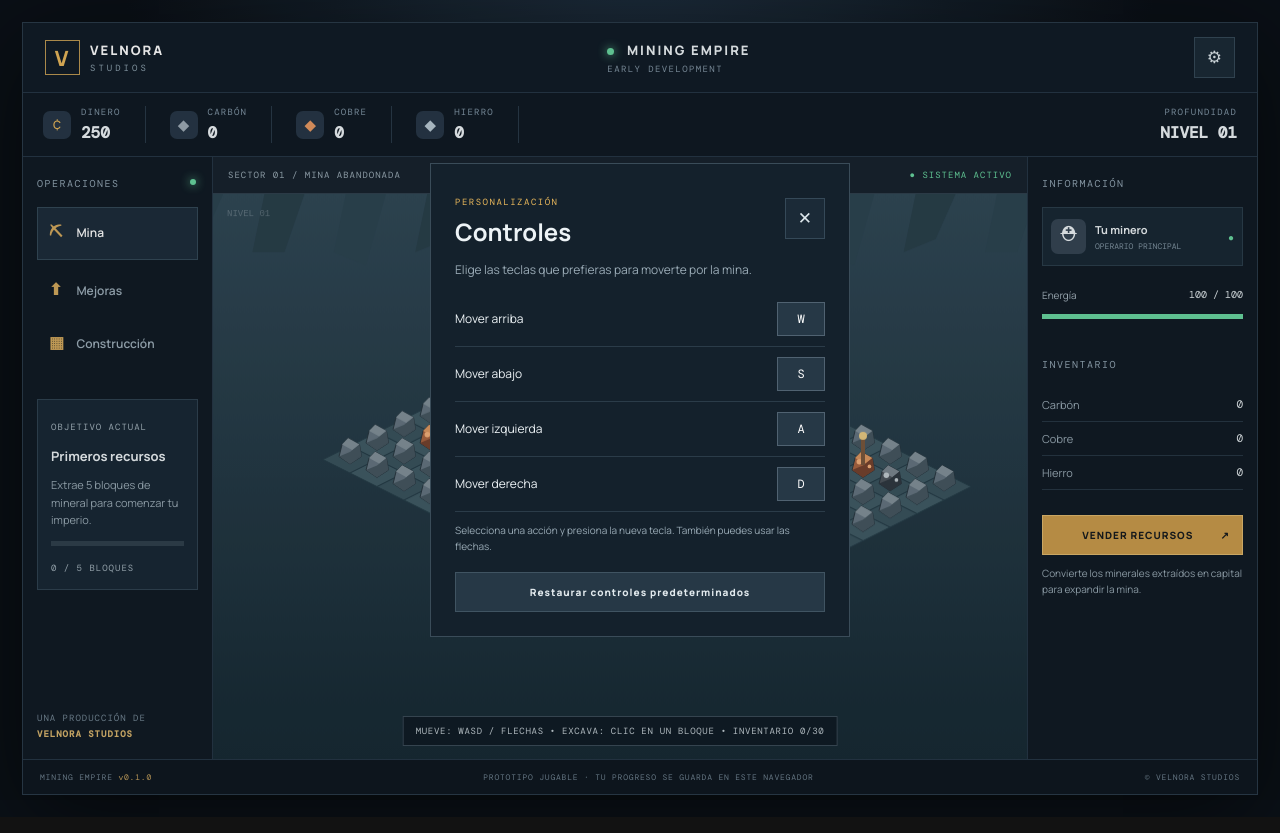
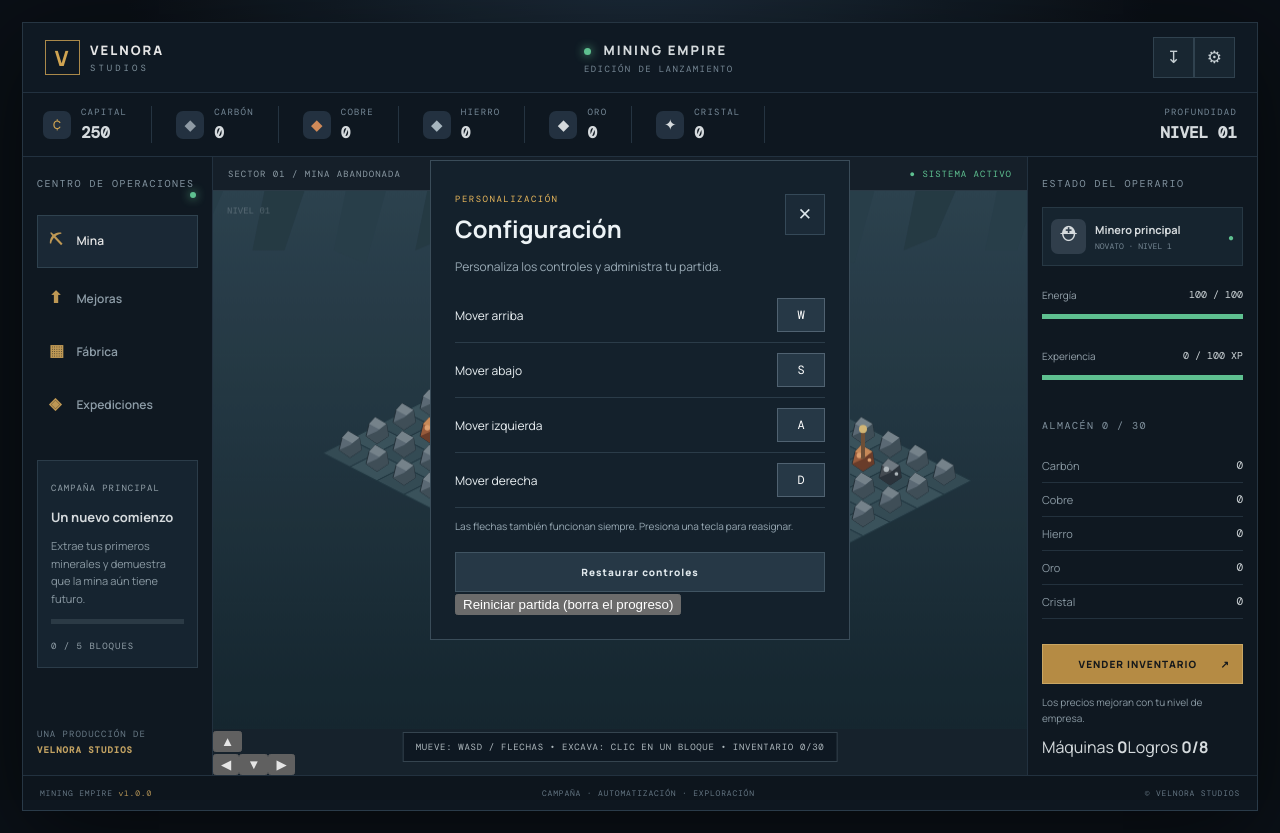
Before and after one commit to Laky912/VELNORA-Games, a plain HTML site: page index.html in a window 1280 px wide. Both pictures are taken after a click on the button "Configuración". Drawn offline with nearby package versions, Linux system fonts and the light colour scheme.

Commit message:
Build MINING EMPIRE 1.0 game interface

```diff
--- a/index.html
+++ b/index.html
@@ -1,66 +1,40 @@
 <!doctype html>
 <html lang="es">
 <head>
-  <meta charset="utf-8">
-  <meta name="viewport" content="width=device-width, initial-scale=1">
-  <meta name="theme-color" content="#101923">
-  <meta name="description" content="MINING EMPIRE — un juego de minería y construcción de VELNORA Studios.">
-  <title>MINING EMPIRE | VELNORA Studios</title>
-  <link rel="stylesheet" href="style.css">
+<meta charset="utf-8"><meta name="viewport" content="width=device-width,initial-scale=1,viewport-fit=cover">
+<meta name="theme-color" content="#101923"><meta name="description" content="MINING EMPIRE: construye un imperio desde las profundidades. VELNORA Studios.">
+<title>MINING EMPIRE | VELNORA Studios</title><link rel="stylesheet" href="style.css">
 </head>
 <body>
 <main class="game-shell">
-    <header class="topbar">
-      <a class="brand" href="#" aria-label="VELNORA Studios"><span class="brand-mark">V</span><span>VELNORA <small>STUDIOS</small></span></a>
-      <div class="game-name"><span class="live-dot"></span> MINING EMPIRE <small>EARLY DEVELOPMENT</small></div>
-      <button id="settingsBtn" class="icon-btn" aria-label="Configuración">⚙</button>
-    </header>
+<header class="topbar"><a class="brand" href="#" aria-label="VELNORA Studios"><span class="brand-mark">V</span><span>VELNORA <small>STUDIOS</small></span></a><div class="game-name"><span class="live-dot"></span> MINING EMPIRE <small>EDICIÓN DE LANZAMIENTO</small></div><div class="top-actions"><button id="saveBtn" class="icon-btn" title="Guardar">↧</button><button id="settingsBtn" class="icon-btn" title="Configuración">⚙</button></div></header>
 <section class="hud">
-      <div class="resource"><span class="resource-icon coin">¢</span><div><small>DINERO</small><strong id="money">250</strong></div></div>
+<div class="resource"><span class="resource-icon coin">¢</span><div><small>CAPITAL</small><strong id="money">250</strong></div></div>
 <div class="resource"><span class="resource-icon coal">◆</span><div><small>CARBÓN</small><strong id="coal">0</strong></div></div>
 <div class="resource"><span class="resource-icon copper">◆</span><div><small>COBRE</small><strong id="copper">0</strong></div></div>
 <div class="resource"><span class="resource-icon iron">◆</span><div><small>HIERRO</small><strong id="iron">0</strong></div></div>
+<div class="resource rare"><span class="resource-icon gold">◆</span><div><small>ORO</small><strong id="gold">0</strong></div></div>
+<div class="resource rare"><span class="resource-icon crystal">✦</span><div><small>CRISTAL</small><strong id="crystal">0</strong></div></div>
 <div class="depth"><small>PROFUNDIDAD</small><strong id="depth">NIVEL 01</strong></div>
 </section>
 <section class="game-layout">
-      <aside class="side-panel">
-        <div class="panel-heading"><span>OPERACIONES</span><span class="panel-dot"></span></div>
-        <button class="nav-item active" data-tab="mine"><span>⛏</span> Mina</button>
-        <button class="nav-item" data-tab="upgrades"><span>⬆</span> Mejoras</button>
-        <button class="nav-item" data-tab="build"><span>▦</span> Construcción</button>
-        <div class="mission-card"><small>OBJETIVO ACTUAL</small><strong>Primeros recursos</strong><p>Extrae 5 bloques de mineral para comenzar tu imperio.</p><div class="progress"><i id="missionProgress"></i></div><small id="missionCount">0 / 5 BLOQUES</small></div>
-        <div class="side-footer">UNA PRODUCCIÓN DE<br><b>VELNORA STUDIOS</b></div>
-      </aside>
-      <div class="viewport">
-        <div class="viewport-label"><span>SECTOR 01 / MINA ABANDONADA</span><span class="status">● SISTEMA ACTIVO</span></div>
-        <canvas id="game" aria-label="Mina isométrica interactiva"></canvas>
-        <div class="canvas-hint" id="hint">MUEVE: WASD / FLECHAS <i>•</i> EXCAVA: CLIC EN UN BLOQUE</div>
-        <div class="toast" id="toast" role="status"></div>
+<aside class="side-panel"><div class="panel-heading">CENTRO DE OPERACIONES <span class="panel-dot"></span></div>
+<button class="nav-item active" data-tab="mine"><span>⛏</span> Mina</button><button class="nav-item" data-tab="upgrades"><span>⬆</span> Mejoras</button><button class="nav-item" data-tab="build"><span>▦</span> Fábrica</button><button class="nav-item" data-tab="regions"><span>◈</span> Expediciones</button>
+<div class="mission-card"><small>CAMPAÑA PRINCIPAL</small><strong id="missionTitle">Un nuevo comienzo</strong><p id="missionText">Extrae tus primeros minerales y demuestra que la mina aún tiene futuro.</p><div class="progress"><i id="missionProgress"></i></div><small id="missionCount">0 / 5</small></div>
+<div class="side-footer">UNA PRODUCCIÓN DE<br><b>VELNORA STUDIOS</b></div></aside>
+<div class="viewport"><div class="viewport-label"><span id="sectorName">SECTOR 01 / MINA ABANDONADA</span><span class="status">● SISTEMA ACTIVO</span></div><canvas id="game" aria-label="Mina isométrica interactiva"></canvas>
+<div class="canvas-hint" id="hint">MOVER: WASD / FLECHAS · EXCAVAR: CLIC · INTERACTUAR: E</div><div class="toast" id="toast" role="status"></div>
+<div class="touch-controls" aria-label="Controles táctiles"><button data-move="up">▲</button><div><button data-move="left">◀</button><button data-move="down">▼</button><button data-move="right">▶</button></div></div>
 </div>
-      <aside class="right-panel">
-        <div class="panel-heading">INFORMACIÓN</div>
-        <div class="worker-card"><div class="worker-avatar">⛑</div><div><strong>Tu minero</strong><small>OPERARIO PRINCIPAL</small></div><span class="online">●</span></div>
+<aside class="right-panel"><div class="panel-heading">ESTADO DEL OPERARIO</div><div class="worker-card"><div class="worker-avatar">⛑</div><div><strong>Minero principal</strong><small id="workerRank">NOVATO · NIVEL 1</small></div><span class="online">●</span></div>
 <div class="stat-line"><span>Energía</span><b id="energyText">100 / 100</b></div><div class="energy-bar"><i id="energyBar"></i></div>
-        <div class="panel-section"><div class="panel-heading">INVENTARIO</div><div class="inventory-row"><span>Carbón</span><b id="invCoal">0</b></div><div class="inventory-row"><span>Cobre</span><b id="invCopper">0</b></div><div class="inventory-row"><span>Hierro</span><b id="invIron">0</b></div></div>
-        <button id="sellBtn" class="primary-btn">VENDER RECURSOS <span>↗</span></button>
-        <p class="sell-note">Convierte los minerales extraídos en capital para expandir la mina.</p>
-      </aside>
+<div class="stat-line"><span>Experiencia</span><b id="xpText">0 / 100 XP</b></div><div class="energy-bar xp-bar"><i id="xpBar"></i></div>
+<div class="panel-section"><div class="panel-heading">ALMACÉN <span id="capacityText">0 / 30</span></div><div class="inventory-row"><span>Carbón</span><b id="invCoal">0</b></div><div class="inventory-row"><span>Cobre</span><b id="invCopper">0</b></div><div class="inventory-row"><span>Hierro</span><b id="invIron">0</b></div><div class="inventory-row"><span>Oro</span><b id="invGold">0</b></div><div class="inventory-row"><span>Cristal</span><b id="invCrystal">0</b></div></div>
+<button id="sellBtn" class="primary-btn">VENDER INVENTARIO <span>↗</span></button><p class="sell-note">Los precios mejoran con tu nivel de empresa.</p>
+<div class="quick-stats"><span>Máquinas <b id="machineCount">0</b></span><span>Logros <b id="achievementCount">0/8</b></span></div></aside>
 </section>
-    <footer class="bottom-bar"><span>MINING EMPIRE <b>v0.1.0</b></span><span>PROTOTIPO JUGABLE · TU PROGRESO SE GUARDA EN ESTE NAVEGADOR</span><span>© VELNORA STUDIOS</span></footer>
+<footer class="bottom-bar"><span>MINING EMPIRE <b>v1.0.0</b></span><span>CAMPAÑA · AUTOMATIZACIÓN · EXPLORACIÓN</span><span>© VELNORA STUDIOS</span></footer>
 </main>
-  <dialog id="settings">
-    <form method="dialog" class="settings-box">
-      <div class="settings-title"><div><small>PERSONALIZACIÓN</small><h2>Controles</h2></div><button class="icon-btn" aria-label="Cerrar">✕</button></div>
-      <p>Elige las teclas que prefieras para moverte por la mina.</p>
-      <div class="key-row"><label for="keyUp">Mover arriba</label><button type="button" class="key-bind" data-action="up" id="keyUp">W</button></div>
-      <div class="key-row"><label for="keyDown">Mover abajo</label><button type="button" class="key-bind" data-action="down" id="keyDown">S</button></div>
-      <div class="key-row"><label for="keyLeft">Mover izquierda</label><button type="button" class="key-bind" data-action="left" id="keyLeft">A</button></div>
-      <div class="key-row"><label for="keyRight">Mover derecha</label><button type="button" class="key-bind" data-action="right" id="keyRight">D</button></div>
-      <p class="settings-help">Selecciona una acción y presiona la nueva tecla. También puedes usar las flechas.</p>
-      <button type="button" id="resetKeys" class="secondary-btn">Restaurar controles predeterminados</button>
-    </form>
-  </dialog>
-  <dialog id="moduleDialog"><div class="module-box"><div class="settings-title"><div><small>DESARROLLO DE LA MINA</small><h2 id="moduleTitle">Mejoras</h2></div><button id="closeModule" class="icon-btn" aria-label="Cerrar">✕</button></div><p id="moduleDescription" class="module-description"></p><div id="moduleOptions" class="module-options"></div></div></dialog>
-  <script src="game.js"></script>
-</body>
-</html>
+<dialog id="settings"><form method="dialog" class="settings-box"><div class="settings-title"><div><small>PERSONALIZACIÓN</small><h2>Configuración</h2></div><button class="icon-btn" aria-label="Cerrar">✕</button></div><p>Personaliza los controles y administra tu partida.</p><div class="key-row"><label>Mover arriba</label><button type="button" class="key-bind" data-action="up" id="keyUp">W</button></div><div class="key-row"><label>Mover abajo</label><button type="button" class="key-bind" data-action="down" id="keyDown">S</button></div><div class="key-row"><label>Mover izquierda</label><button type="button" class="key-bind" data-action="left" id="keyLeft">A</button></div><div class="key-row"><label>Mover derecha</label><button type="button" class="key-bind" data-action="right" id="keyRight">D</button></div><p class="settings-help">Las flechas también funcionan siempre. Presiona una tecla para reasignar.</p><button type="button" id="resetKeys" class="secondary-btn">Restaurar controles</button><button type="button" id="resetSave" class="danger-btn">Reiniciar partida (borra el progreso)</button></form></dialog>
+<dialog id="moduleDialog"><div class="module-box"><div class="settings-title"><div><small id="moduleEyebrow">GESTIÓN DE EMPRESA</small><h2 id="moduleTitle">Mejoras</h2></div><button id="closeModule" class="icon-btn" aria-label="Cerrar">✕</button></div><p id="moduleDescription" class="module-description"></p><div id="moduleOptions" class="module-options"></div></div></dialog>
+<script src="game.js"></script></body></html>
```
Lines whose indentation alone changed are shown as unchanged.
